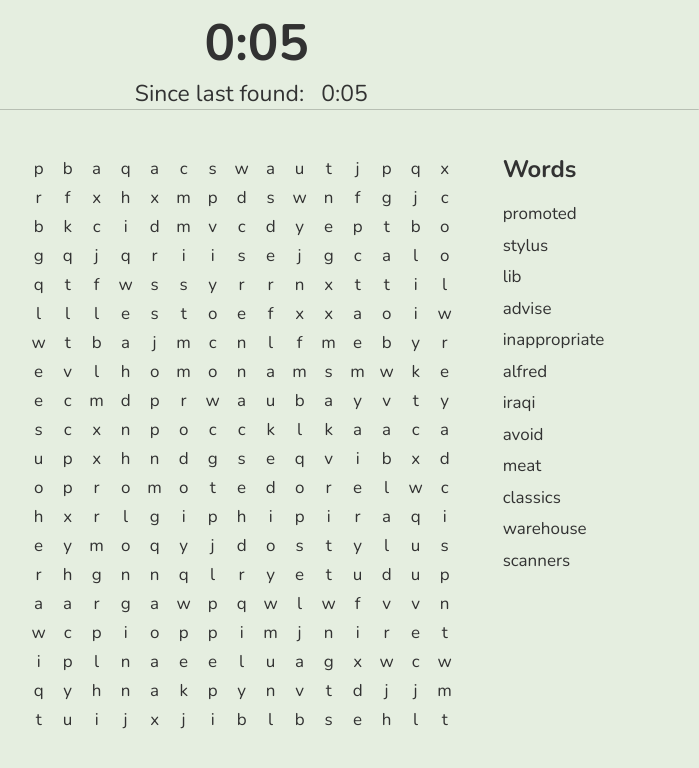
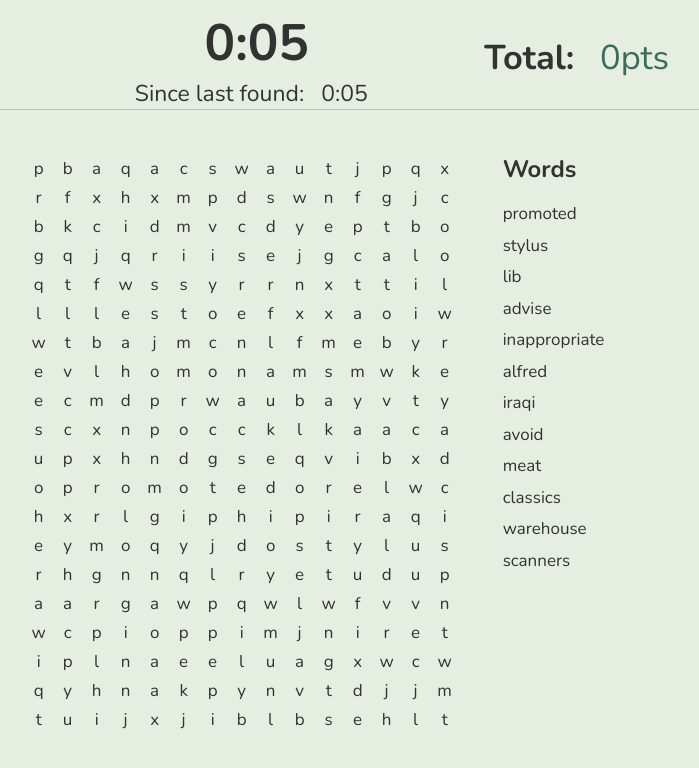
Before and after one commit to CarpetFloor/WordRacer, a website: page Client/Pages/practice.html in a window 1280 px wide. Shown: the whole page, without its empty margins (339-1038 px from the left). Drawn offline with nearby package versions, Linux system fonts and the light colour scheme; files that its build step writes are made by us from their sources.

Commit message:
Total points

```diff
--- a/Client/Pages/practice.html
+++ b/Client/Pages/practice.html
@@ -10,6 +10,11 @@
 </head>
 <body>
     <section class="top">
+        <div class="total">
+            <p>Total:</p>
+            <p id="totalPoints">0pts</p>
+        </div>
+
         <p id="mainTimer">0:00</p>
 
         <div>
--- a/Client/script.js
+++ b/Client/script.js
@@ -752,7 +752,6 @@ function foundWord() {
                     let fadeOpacity = 1;
                     let fadeMarginLeft = 50;
                     gainedPointsFadeAwayInteval = window.setInterval(function() {
-                        console.log("HERE");
                         if(gainedPointsInterval == null) {
                             document.getElementById("gainedPoints").style.opacity = fadeOpacity;
                             document.getElementById("gainedPoints").style.marginLeft = fadeMarginLeft + "vw";
@@ -774,6 +773,8 @@ function foundWord() {
         }
     }, 1000 / 30);
 
+    points += pointsGained;
+    document.getElementById("totalPoints").innerText = points + "pts";
 
     timerLast.start = new Date();
 
--- a/Client/styles.css
+++ b/Client/styles.css
@@ -141,6 +141,19 @@ button:hover {
     margin-right: -2.5em;
 }
 
+.total {
+    position: absolute;
+    font-size: 1.5em;
+    margin-left: 50vw;
+    margin-top: 1em;
+}
+.total p:first-of-type {
+    font-weight: bold;
+}
+.total #totalPoints {
+    color: var(--colorDark3);
+}
+
 #gainedPoints {
     margin: 0;
     padding: 0;
```
